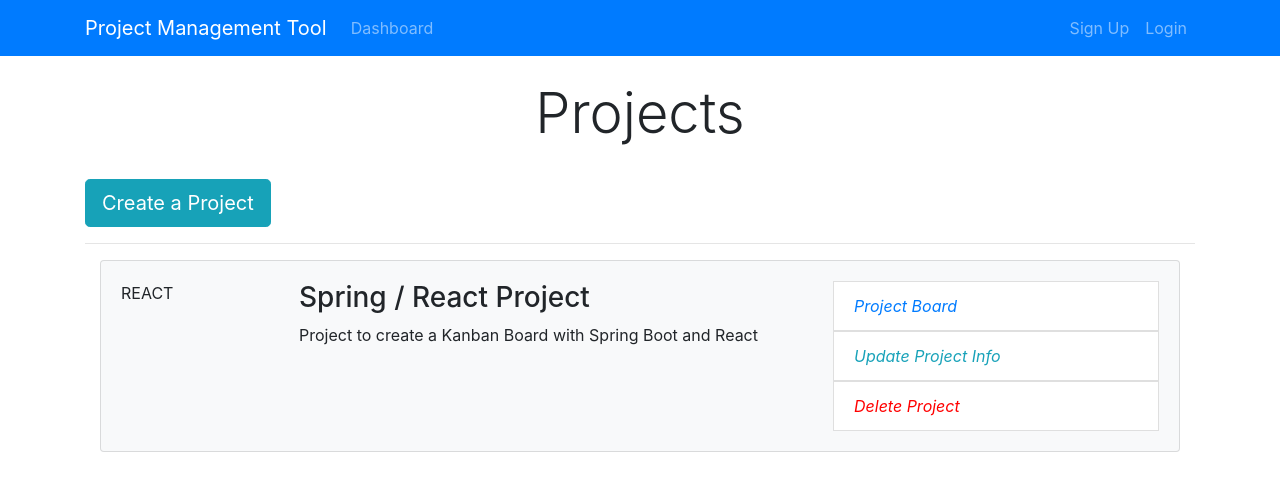
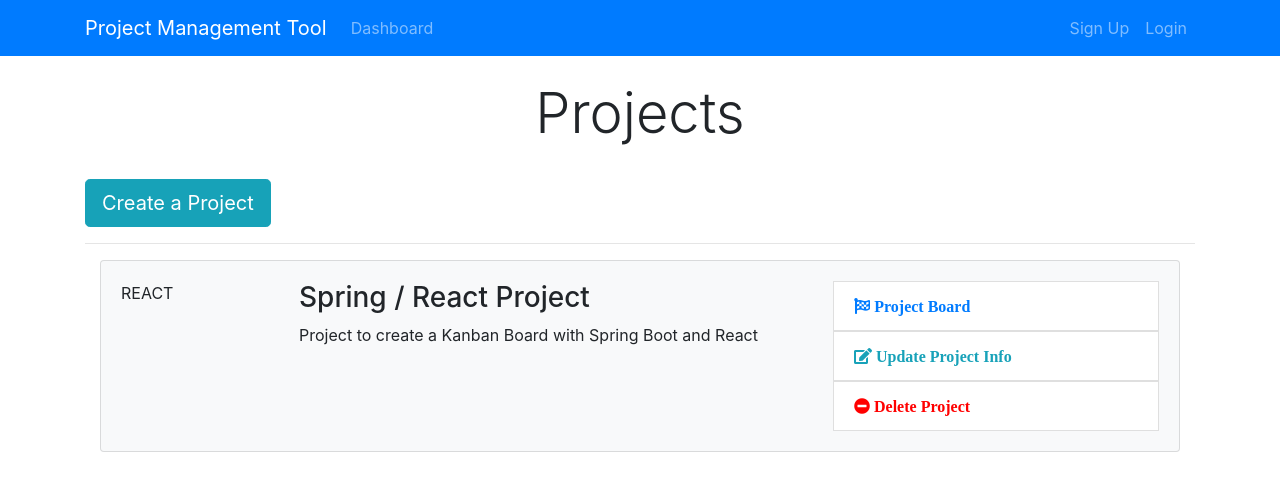
Before and after one commit to sotomaque/ppmtool, a React (Create React App) app in the folder ppmtool-react-client/: page / in a window 1280 px wide. Shown: the top 490 px of the page. Built offline with nearby package versions, Linux system fonts and the light colour scheme.

Commit message:
seperated out projectItem component logic from dashboard component; added font-awesome cdn link to index.html

```diff
--- a/ppmtool-react-client/public/index.html
+++ b/ppmtool-react-client/public/index.html
@@ -10,6 +10,8 @@
       content="Web site created using create-react-app"
     />
     <link rel="apple-touch-icon" href="%PUBLIC_URL%/logo192.png" />
+    <link rel="stylesheet" href="https://use.fontawesome.com/releases/v5.2.0/css/all.css" integrity="sha384-hWVjflwFxL6sNzntih27bfxkr27PmbbK/iSvJ+a4+0owXq79v+lsFkW54bOGbiDQ"
+        crossorigin="anonymous">
     <!--
       manifest.json provides metadata used when your web app is installed on a
       user's mobile device or desktop. See https://developers.google.com/web/fundamentals/web-app-manifest/
@@ -24,7 +26,7 @@
       work correctly both with client-side routing and a non-root public URL.
       Learn how to configure a non-root public URL by running `npm run build`.
     -->
-    <title>React App</title>
+    <title>Enrique's PM Tool</title>
   </head>
   <body>
     <noscript>You need to enable JavaScript to run this app.</noscript>
--- a/ppmtool-react-client/src/components/Dashboard.js
+++ b/ppmtool-react-client/src/components/Dashboard.js
@@ -14,43 +14,9 @@ const Dashboard = () => {
             </a>
             <br />
             <hr />
-            <div className="container">
-              <div className="card card-body bg-light mb-3">
-                <div className="row">
-                  <div className="col-2">
-                    <span className="mx-auto">REACT</span>
-                  </div>
-                  <div className="col-lg-6 col-md-4 col-8">
-                    <h3>Spring / React Project</h3>
-                    <p>
-                      Project to create a Kanban Board with Spring Boot and
-                      React
-                    </p>
-                  </div>
-                  <div className="col-md-4 d-none d-lg-block">
-                    <ul className="list-group">
-                      <a href="#">
-                        <li className="list-group-item board">
-                          <i className="fa fa-flag-checkered pr-1">
-                            Project Board{" "}
-                          </i>
-                        </li>
-                      </a>
-                      <a href="#">
-                        <li className="list-group-item update">
-                          <i className="fa fa-edit pr-1">Update Project Info</i>
-                        </li>
-                      </a>
-                      <a href="">
-                        <li className="list-group-item delete">
-                          <i className="fa fa-minus-circle pr-1">Delete Project</i>
-                        </li>
-                      </a>
-                    </ul>
-                  </div>
-                </div>
-              </div>
-            </div>
+
+            <ProjectItem />
+
           </div>
         </div>
       </div>
--- a/ppmtool-react-client/src/components/Project/ProjectItem.js
+++ b/ppmtool-react-client/src/components/Project/ProjectItem.js
@@ -1,9 +1,40 @@
-import React from 'react'
+import React from "react";
 
 const ProjectItem = () => {
-    return (
-        <h3>Project Item</h3>
-    )
-}
+  return (
+    <div className="container">
+      <div className="card card-body bg-light mb-3">
+        <div className="row">
+          <div className="col-2">
+            <span className="mx-auto">REACT</span>
+          </div>
+          <div className="col-lg-6 col-md-4 col-8">
+            <h3>Spring / React Project</h3>
+            <p>Project to create a Kanban Board with Spring Boot and React</p>
+          </div>
+          <div className="col-md-4 d-none d-lg-block">
+            <ul className="list-group">
+              <a href="#">
+                <li className="list-group-item board">
+                  <i className="fa fa-flag-checkered pr-1">  Project Board </i>
+                </li>
+              </a>
+              <a href="#">
+                <li className="list-group-item update">
+                  <i className="fa fa-edit pr-1">  Update Project Info</i>
+                </li>
+              </a>
+              <a href="">
+                <li className="list-group-item delete">
+                  <i className="fa fa-minus-circle pr-1">  Delete Project</i>
+                </li>
+              </a>
+            </ul>
+          </div>
+        </div>
+      </div>
+    </div>
+  );
+};
 
 export default ProjectItem;
```
